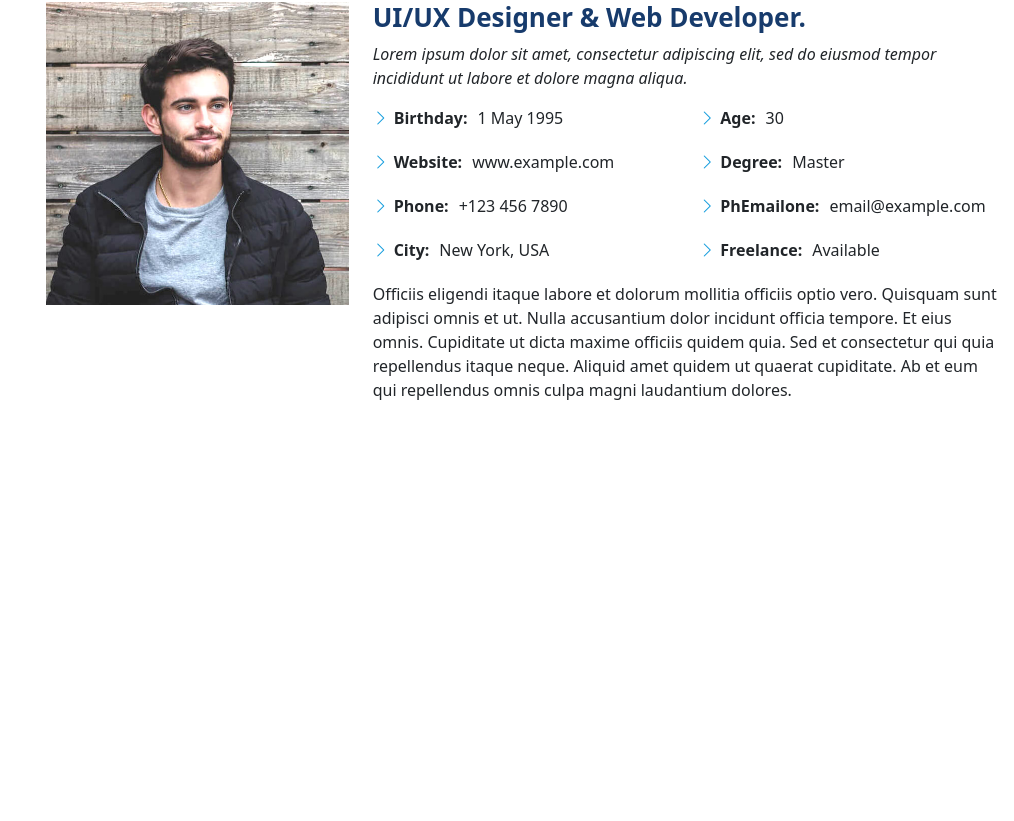
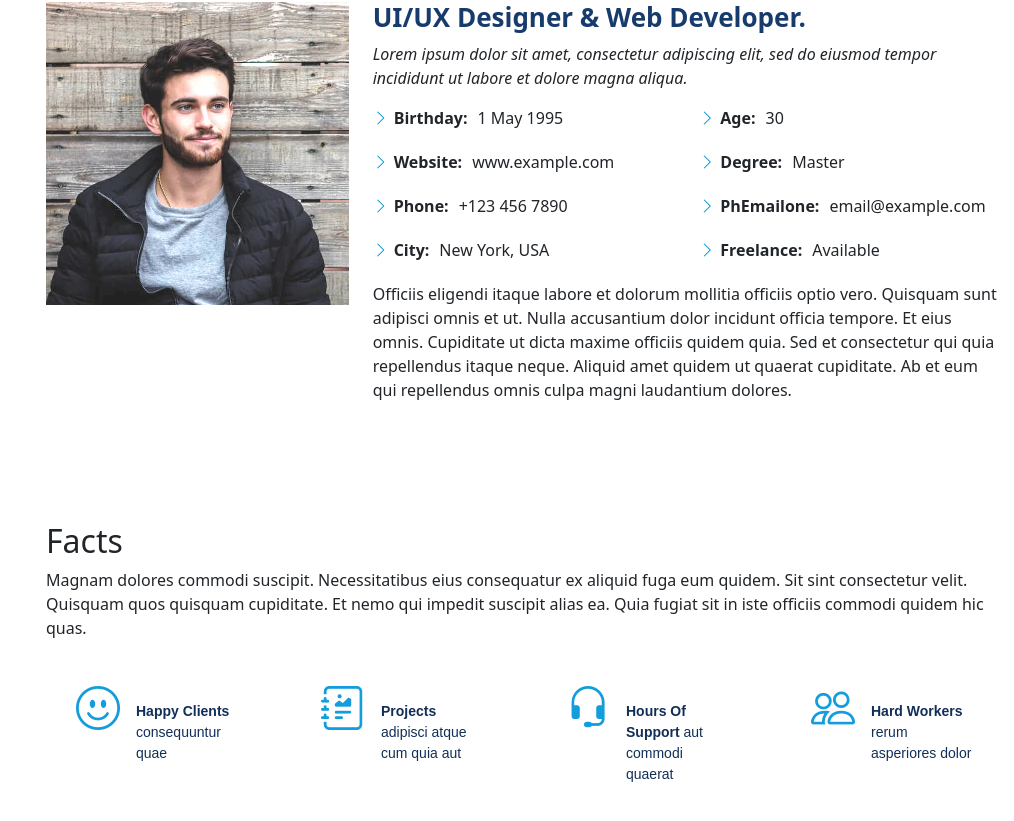
Before and after one commit to mgnz/svelte-playpen, a Svelte app: page / in a window 1280 px wide. Shown: the part 1112-1933 px from the top of the page, without its empty margins (266-1280 px from the left). Before the commit the page ends 1574 px from the top, so only its background shows below. Built offline with nearby package versions, Linux system fonts and the light colour scheme.

Commit message:
adding facts-section

```diff
--- /dev/null
+++ b/src/lib/components/FactsSection.svelte
@@ -0,0 +1,109 @@
+<script lang="ts">
+	import { onMount } from 'svelte';
+
+	import 'bootstrap/dist/css/bootstrap.css';
+	import 'bootstrap-icons/font/bootstrap-icons.css';
+
+	onMount(async () => {});
+</script>
+
+<div id="facts" class="facts">
+	<div class="container">
+		<div class="section-title">
+			<h2>Facts</h2>
+			<p>
+				Magnam dolores commodi suscipit. Necessitatibus eius consequatur ex aliquid fuga eum quidem. Sit sint
+				consectetur velit. Quisquam quos quisquam cupiditate. Et nemo qui impedit suscipit alias ea. Quia fugiat sit in
+				iste officiis commodi quidem hic quas.
+			</p>
+		</div>
+
+		<div class="row no-gutters">
+			<div class="col-lg-3 col-md-6 d-md-flex align-items-md-stretch" data-aos="fade-up">
+				<div class="count-box">
+					<i class="bi bi-emoji-smile"></i>
+					<span data-purecounter-start="0" data-purecounter-end="232" data-purecounter-duration="1" class="purecounter"
+					></span>
+					<p><strong>Happy Clients</strong> consequuntur quae</p>
+				</div>
+			</div>
+
+			<div class="col-lg-3 col-md-6 d-md-flex align-items-md-stretch" data-aos="fade-up" data-aos-delay="100">
+				<div class="count-box">
+					<i class="bi bi-journal-richtext"></i>
+					<span data-purecounter-start="0" data-purecounter-end="521" data-purecounter-duration="1" class="purecounter"
+					></span>
+					<p><strong>Projects</strong> adipisci atque cum quia aut</p>
+				</div>
+			</div>
+
+			<div class="col-lg-3 col-md-6 d-md-flex align-items-md-stretch" data-aos="fade-up" data-aos-delay="200">
+				<div class="count-box">
+					<i class="bi bi-headset"></i>
+					<span data-purecounter-start="0" data-purecounter-end="1453" data-purecounter-duration="1" class="purecounter"
+					></span>
+					<p><strong>Hours Of Support</strong> aut commodi quaerat</p>
+				</div>
+			</div>
+
+			<div class="col-lg-3 col-md-6 d-md-flex align-items-md-stretch" data-aos="fade-up" data-aos-delay="300">
+				<div class="count-box">
+					<i class="bi bi-people"></i>
+					<span data-purecounter-start="0" data-purecounter-end="32" data-purecounter-duration="1" class="purecounter"
+					></span>
+					<p><strong>Hard Workers</strong> rerum asperiores dolor</p>
+				</div>
+			</div>
+		</div>
+	</div>
+</div>
+
+<style lang="scss">
+	.facts {
+		padding-bottom: 30px;
+
+		.count-box {
+			padding: 30px;
+			width: 100%;
+
+			i {
+				display: block;
+				font-size: 44px;
+				color: #149ddd;
+				float: left;
+				line-height: 0;
+			}
+
+			span {
+				font-size: 48px;
+				line-height: 40px;
+				display: block;
+				font-weight: 700;
+				color: #050d18;
+				margin-left: 60px;
+			}
+
+			p {
+				padding: 15px 0 0 0;
+				margin: 0 0 0 60px;
+				font-family: 'Raleway', sans-serif;
+				font-size: 14px;
+				color: #122f57;
+			}
+
+			a {
+				font-weight: 600;
+				display: block;
+				margin-top: 20px;
+				color: #122f57;
+				font-size: 15px;
+				font-family: 'Poppins', sans-serif;
+				transition: ease-in-out 0.3s;
+
+				&:hover {
+					color: #1f5297;
+				}
+			}
+		}
+	}
+</style>
--- a/src/pages/App.svelte
+++ b/src/pages/App.svelte
@@ -4,6 +4,7 @@
 	import Header from '../lib/components/Header.svelte';
 	import Hero from '../lib/components/Hero.svelte';
 	import AboutSection from '../lib/components/AboutSection.svelte';
+	import FactsSection from '../lib/components/FactsSection.svelte';
 </script>
 
 <MobileToggle />
@@ -17,6 +18,10 @@
 <main id="main">
 	<section>
 		<AboutSection />
+	</section>
+
+	<section>
+		<FactsSection />
 	</section>
 </main>
 
```
